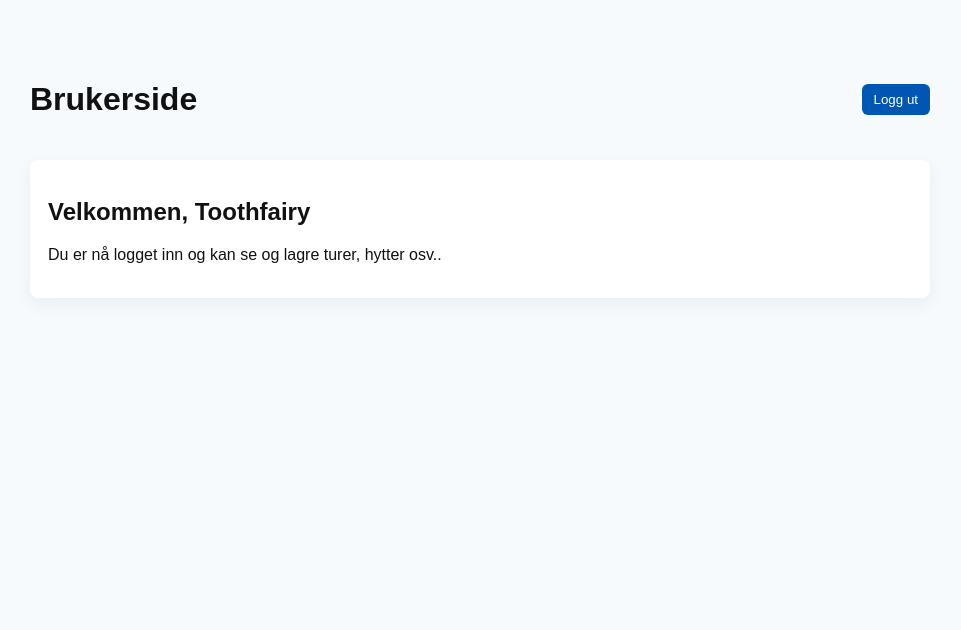
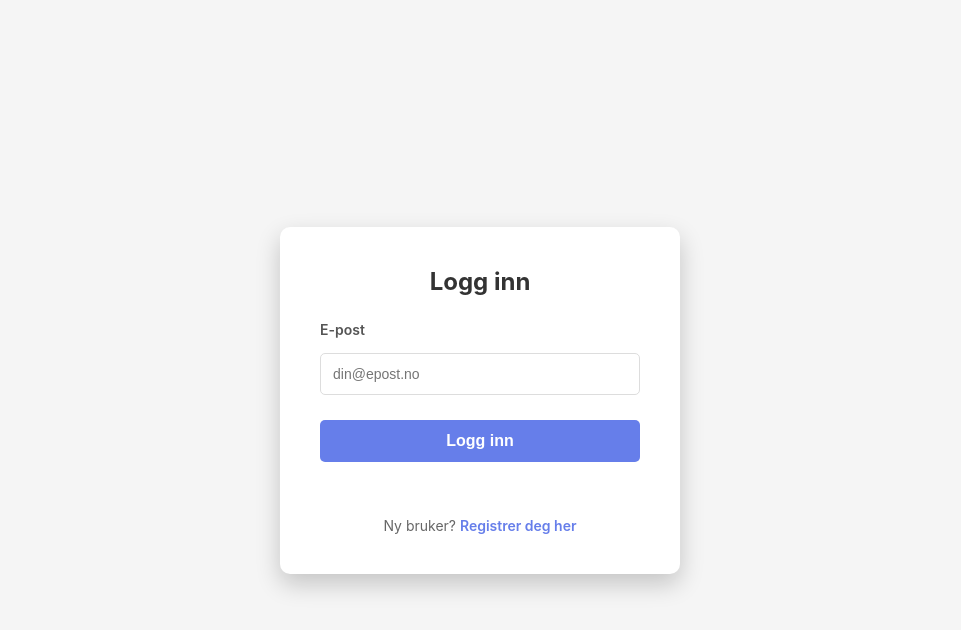
Before and after one commit to Source-find/DAT2000_Oblig, a plain HTML site: page brukere.html in a window 1280 px wide. Shown: the whole page, without its empty margins (160-1121 px from the left). Drawn offline with Linux system fonts and the light colour scheme.

Commit message:
Videre jobb i brukerregbranch
endret index, laget nye filer

```diff
--- a/brukere.html
+++ b/brukere.html
@@ -1,35 +1,56 @@
 <!doctype html>
-<html lang="en">
+<html lang="no">
 
 <head>
 	<meta charset="utf-8" />
 	<meta name="viewport" content="width=device-width, initial-scale=1" />
-    <title>Brukerside</title>
+	<title>Logg inn | UT.no</title>
 	<link rel="stylesheet" href="styles/brukere.css">
-
 </head>
 
 <body>
-    <div class="wrap">
-      <header>
-        <h1>Brukerside</h1>
-        <div>
-          <button id="logout">Logg ut</button>
+	<div class="container">
+		<!-- INNLOGGING -->
+		<div id="loginSection">
+			<h2>Logg inn</h2>
+			<form id="loginForm" autocomplete="off">
+				<label for="loginEpost">E-post</label>
+				<input id="loginEpost" name="epost" type="email" placeholder="din@epost.no" required />
+
+				<div class="actions">
+					<button type="submit">Logg inn</button>
 				</div>
-      </header>
+				<div id="loginError" class="error" role="alert" aria-live="polite"></div>
+			</form>
 
-      <main style="margin-top:20px">
-        <section class="card">
-          <h2>Velkommen, Toothfairy</h2>
-          <p>Du er nå logget inn og kan se og lagre turer, hytter osv..</p>
-        </section>
-      </main>
+			<div class="switch-text">
+				<p>Ny bruker? <a href="#" id="showRegister">Registrer deg her</a></p>
+			</div>
 		</div>
 
-    <script>
+		<!-- REGISTRERING -->
+		<div id="registerSection" style="display: none;">
+			<h2>Registrer ny bruker</h2>
+			<form id="registerForm" autocomplete="off">
+				<label for="registerNavn">Navn</label>
+				<input id="registerNavn" name="navn" type="text" placeholder="Ola Nordmann" required />
 
-    </script>
+				<label for="registerEpost">E-post</label>
+				<input id="registerEpost" name="epost" type="email" placeholder="ola@epost.no" required />
 
+				<div class="actions">
+					<button type="submit">Registrer</button>
+				</div>
+				<div id="registerError" class="error" role="alert" aria-live="polite"></div>
+			</form>
+
+			<div class="switch-text">
+				<p>Har du allerede konto? <a href="#" id="showLogin">Logg inn her</a></p>
+			</div>
+		</div>
+	</div>
+
+	<script src="scripts/bruker.js"></script>
 </body>
 
 </html>
--- /dev/null
+++ b/scripts/bruker.js
@@ -0,0 +1,100 @@
+(function () {
+    // Hent elementer
+    const loginSection = document.getElementById('loginSection');
+    const registerSection = document.getElementById('registerSection');
+    const showRegisterLink = document.getElementById('showRegister');
+    const showLoginLink = document.getElementById('showLogin');
+
+    const loginForm = document.getElementById('loginForm');
+    const registerForm = document.getElementById('registerForm');
+    const loginError = document.getElementById('loginError');
+    const registerError = document.getElementById('registerError');
+
+    // Toggle til registrering
+    showRegisterLink.addEventListener('click', function (e) {
+        e.preventDefault();
+        loginSection.style.display = 'none';
+        registerSection.style.display = 'block';
+        loginError.textContent = '';
+    });
+
+    // Toggle til innlogging
+    showLoginLink.addEventListener('click', function (e) {
+        e.preventDefault();
+        registerSection.style.display = 'none';
+        loginSection.style.display = 'block';
+        registerError.textContent = '';
+    });
+
+// Håndter innlogging
+loginForm.addEventListener('submit', async function (e) {
+    e.preventDefault();
+    loginError.textContent = '';
+
+    const epost = document.getElementById('loginEpost').value.trim();
+
+    // Validering
+    if (!epost) {
+        loginError.textContent = 'Vennligst fyll inn e-post';
+        return;
+    }
+
+    try {
+        // Send API-kall til backend
+        const response = await fetch('/api/brukere/login', {
+            method: 'POST',
+            headers: {
+                'Content-Type': 'application/json'
+            },
+            body: JSON.stringify({ epost: epost })
+        });
+
+        const data = await response.json();
+
+        // Hvis innlogging mislyktes
+        if (!response.ok) {
+            loginError.textContent = data.message || 'Innlogging feilet';
+            return;
+        }
+
+        // Innlogging vellykket!
+        // Lagre brukerinfo i localStorage
+        localStorage.setItem('bruker', JSON.stringify(data.bruker));
+
+        // Vis suksessmelding kort
+        loginError.textContent = 'Logger inn...';
+        loginError.style.color = 'green';
+
+        // Redirect til riktig side (backend bestemmer!)
+        setTimeout(() => {
+            window.location.href = data.redirectUrl;
+        }, 500);
+
+    } catch (error) {
+        console.error('Feil ved innlogging:', error);
+        loginError.textContent = 'Noe gikk galt. Prøv igjen.';
+    }
+});
+
+    // Håndter registrering
+    registerForm.addEventListener('submit', function (e) {
+        e.preventDefault();
+        registerError.textContent = '';
+
+        const navn = document.getElementById('registerNavn').value.trim();
+        const epost = document.getElementById('registerEpost').value.trim();
+        // Rolle settes automatisk til "deltaker"
+        const rolle = 'deltaker';
+
+        // Validering
+        if (!navn || !epost) {
+            registerError.textContent = 'Vennligst fyll inn alle felt';
+            return;
+        }
+
+        // TODO: Her skal vi senere gjøre API-kall til backend
+        console.log('Registrering:', { navn, epost, rolle });
+        registerError.textContent = 'Registrering fungerer! Rolle: deltaker (API kommer senere)';
+        registerError.style.color = 'green';
+    });
+})();
--- a/styles/brukere.css
+++ b/styles/brukere.css
@@ -1,37 +1,100 @@
-body {
-    font-family: Arial, Helvetica, sans-serif;
-    background: #f7fafc;
-    color: #111;
+* {
+	margin: 0;
+	padding: 0;
+	box-sizing: border-box;
 }
 
-.wrap {
-    max-width: 900px;
-    margin: 40px auto;
-    padding: 20px;
+body {
+	font-family: -apple-system, BlinkMacSystemFont, 'Segoe UI', Roboto, Oxygen, Ubuntu, sans-serif;
+	background-color: #f5f5f5;
+	min-height: 100vh;
+	display: flex;
+	justify-content: center;
+	align-items: center;
+	padding: 20px;
 }
 
-header {
-    display: flex;
-    justify-content: space-between;
-    align-items: center
+.container {
+	background: white;
+	padding: 40px;
+	border-radius: 10px;
+	box-shadow: 0 10px 25px rgba(0, 0, 0, 0.2);
+	width: 100%;
+	max-width: 400px;
 }
 
-.card {
-    background: #fff;
-    padding: 18px;
-    border-radius: 8px;
-    box-shadow: 0 6px 18px rgba(20, 30, 60, 0.06);
+h2 {
+	margin-bottom: 25px;
+	color: #333;
+	text-align: center;
+}
+
+form {
+	display: flex;
+	flex-direction: column;
+	gap: 15px;
+}
+
+label {
+	font-weight: 600;
+	color: #555;
+	font-size: 14px;
+}
+
+input, select {
+	padding: 12px;
+	border: 1px solid #ddd;
+	border-radius: 5px;
+	font-size: 14px;
+	transition: border-color 0.3s;
+}
+
+input:focus, select:focus {
+	outline: none;
+	border-color: #667eea;
+}
+
+.actions {
+	margin-top: 10px;
 }
 
 button {
-    background: #0056b3;
-    color: #fff;
-    border: none;
-    padding: 8px 12px;
-    border-radius: 6px;
-    cursor: pointer
+	width: 100%;
+	padding: 12px;
+	background: #667eea;
+	color: white;
+	border: none;
+	border-radius: 5px;
+	font-size: 16px;
+	font-weight: 600;
+	cursor: pointer;
+	transition: background 0.3s;
 }
 
 button:hover {
-    opacity: 0.95
+	background: #5568d3;
 }
+
+.error {
+	color: #e74c3c;
+	font-size: 14px;
+	text-align: center;
+	min-height: 20px;
+}
+
+.switch-text {
+	margin-top: 20px;
+	text-align: center;
+	font-size: 14px;
+	color: #666;
+}
+
+.switch-text a {
+	color: #667eea;
+	text-decoration: none;
+	font-weight: 600;
+}
+
+.switch-text a:hover {
+	text-decoration: underline;
+}
```
Also changed, not shown: backend/server.js (+44 -0 lines), index.html (+2 -0 lines). Lines whose indentation alone changed are shown as unchanged.
